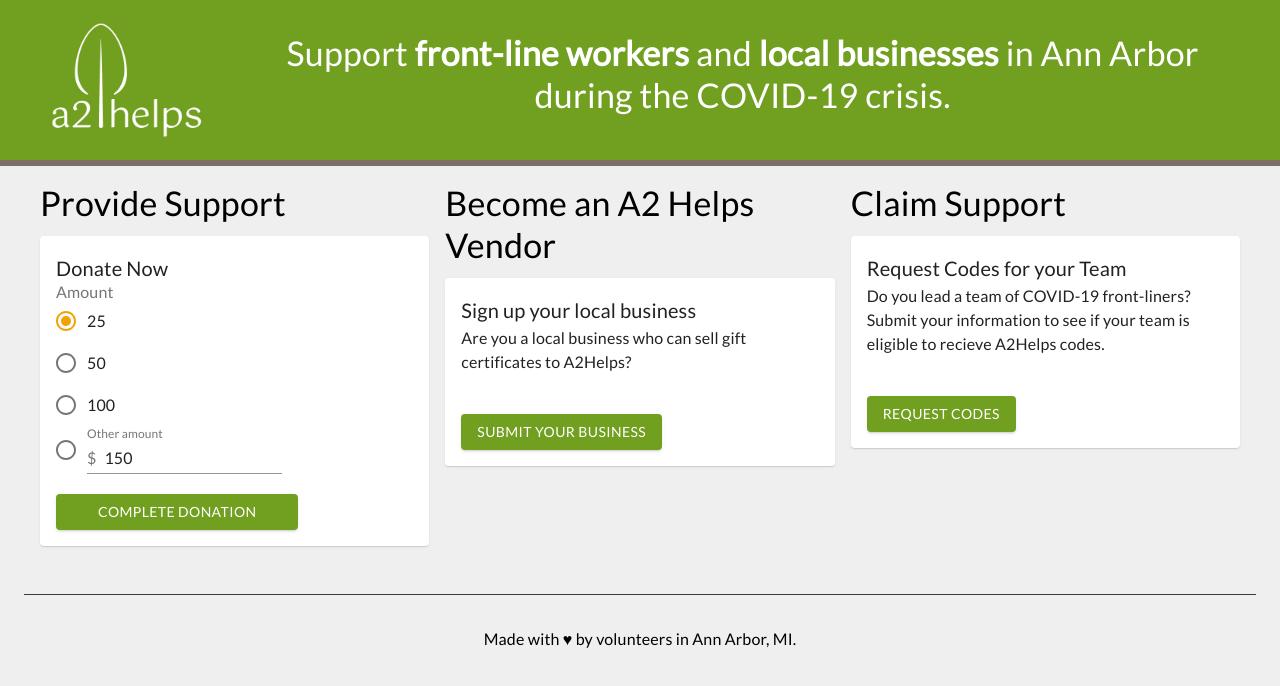
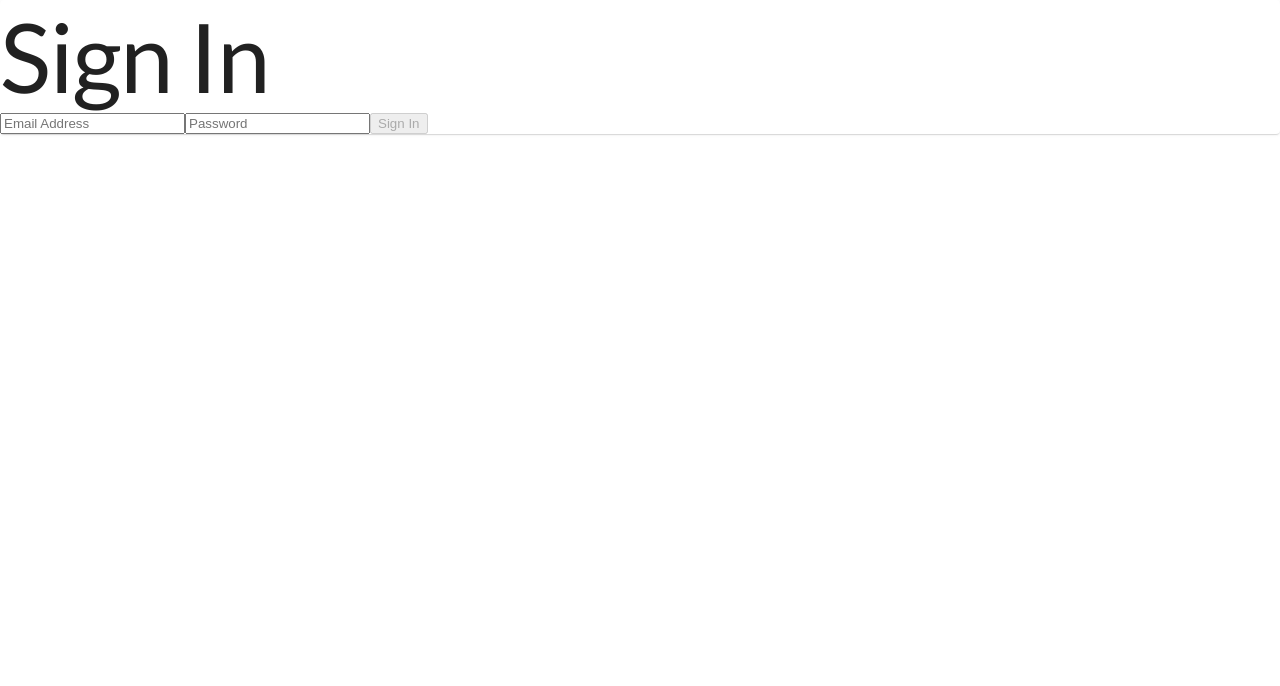
Before and after one commit to A2Helps/a2-helps-web, a React (Create React App) app: page /login in a window 1280 px wide. Shown: the top 686 px of the page. Built offline with nearby package versions, Linux system fonts and the light colour scheme; no server answers.

Commit message:
Add login/out demo on homepage

```diff
--- a/src/App.js
+++ b/src/App.js
@@ -2,14 +2,15 @@
 import Home from './pages/home';
 import Success from './pages/success';
 import Canceled from './pages/canceled';
+import SignInPage from './pages/signin';
 import { MuiThemeProvider, createMuiTheme } from '@material-ui/core/styles';
 import {
   BrowserRouter as Router,
   Route,
 } from "react-router-dom";
 import { withAuthentication } from './components/auth/Session';
+import { theme } from './theme';
 
-import { theme } from './theme';
 const App = () => {
   return (
     <MuiThemeProvider theme={createMuiTheme(theme)}>
@@ -20,8 +21,11 @@
         <Route path="/donation/success">
           <Success />
         </Route>
-        <Route path="/">
+        <Route exact path="/">
           <Home />
+        </Route>
+        <Route path="/login">
+          <SignInPage />
         </Route>
       </Router>
     </MuiThemeProvider>
--- a/src/components/auth/Session/withAuthentication.js
+++ b/src/components/auth/Session/withAuthentication.js
@@ -1,4 +1,4 @@
-import React, { useState, useEffect } from 'react';
+import React from 'react';
 
 import AuthUserContext from './context';
 import { withFirebase } from '../Firebase';
--- /dev/null
+++ b/src/components/auth/SignInForm/index.js
@@ -0,0 +1,65 @@
+import React, { Component } from 'react';
+import { withRouter } from 'react-router-dom';
+import { withFirebase } from '../Firebase';
+
+const INITIAL_STATE = {
+  email: '',
+  password: '',
+  error: null,
+};
+
+class SignInFormBase extends Component {
+  constructor(props) {
+    super(props);
+    this.state = { ...INITIAL_STATE };
+  }
+
+  onSubmit = event => {
+    const { email, password } = this.state;
+    this.props.firebase
+      .doLoginWithEmailAndPassword(email, password)
+      .then(() => {
+        this.setState({ ...INITIAL_STATE });
+        this.props.history.push('/');
+      })
+      .catch(error => {
+        this.setState({ error });
+      });
+    event.preventDefault();
+  };
+
+  onChange = event => {
+    this.setState({ [event.target.name]: event.target.value });
+  };
+
+  render() {
+    const { email, password, error } = this.state;
+    const isInvalid = password === '' || email === '';
+    return (
+      <form onSubmit={this.onSubmit}>
+        <input
+          name="email"
+          value={email}
+          onChange={this.onChange}
+          type="text"
+          placeholder="Email Address"
+        />
+        <input
+          name="password"
+          value={password}
+          onChange={this.onChange}
+          type="password"
+          placeholder="Password"
+        />
+        <button disabled={isInvalid} type="submit">
+          Sign In
+        </button>
+        {error && <p>{error.message}</p>}
+      </form>
+    );
+  }
+}
+
+const SignInForm = withRouter(withFirebase(SignInFormBase));
+
+export default SignInForm;
--- /dev/null
+++ b/src/components/auth/SignOutButton/index.js
@@ -0,0 +1,10 @@
+import React, { Component } from 'react';
+import { withFirebase } from '../Firebase';
+
+const SignOutButton = ({ firebase }) => (
+  <button type="button" onClick={firebase.doLogout}>
+    Sign Out
+  </button>
+);
+
+export default withFirebase(SignOutButton);
--- a/src/pages/home.js
+++ b/src/pages/home.js
@@ -1,4 +1,5 @@
 import React from 'react';
+import { Link } from "react-router-dom";
 import { makeStyles } from '@material-ui/core/styles';
 import Grid from '@material-ui/core/Grid';
 import Container from '@material-ui/core/Container';
@@ -7,6 +8,8 @@
 import RequestCodes from '../components/request-codes';
 import BusinessSignUp from '../components/business-sign-up';
 import Footer from '../components/footer';
+import { AuthUserContext } from '../components/auth/Session';
+import SignOutButton from '../components/auth/SignOutButton';
 
 const useStyles = makeStyles(theme => ({
   root: {
@@ -21,6 +24,17 @@
     flex: 1,
   },
 }));
+
+const LogIn = () => (
+  <Link to="/login">Log in</Link>
+);
+
+const LogOut = ({user}) => (
+  <div>
+    {`Logged in as ${user}`}
+    <SignOutButton />
+  </div>
+);
 
 function Home() {
   const styles = useStyles();
@@ -37,6 +51,11 @@
           <RequestCodes />
           <BusinessSignUp />
         </Grid>
+        <div>
+          <AuthUserContext.Consumer>
+            {authContext => authContext.isAuthenticated ? <LogOut user={authContext.user.email} /> : <LogIn />}
+          </AuthUserContext.Consumer>
+        </div>
         <div className={styles.spacer} />
         <Footer />
       </Container>
--- a/src/components/auth/index.js
+++ b/src/pages/signin.js
@@ -3,6 +3,7 @@
 import Grid from '@material-ui/core/Grid';
 import Paper from '@material-ui/core/Paper';
 import Typography from '@material-ui/core/Typography';
+import SignInForm from '../components/auth/SignInForm';
 
 const useStyles = makeStyles(theme => ({
   root: {
@@ -13,7 +14,7 @@
   },
 }));
 
-export default function Auth() {
+function SignInPage() {
   const classes = useStyles();
 
   return (
@@ -23,12 +24,15 @@
       >
         <Grid item xs>
           <Paper className={classes.paper}>
-            <Typography variant="h6" color="inherit">
-              Sign in
+            <Typography variant="h1" color="inherit">
+              Sign In
             </Typography>
+            <SignInForm />
           </Paper>
         </Grid>
       </Grid>
     </div>
   );
 }
+
+export default SignInPage;
```
